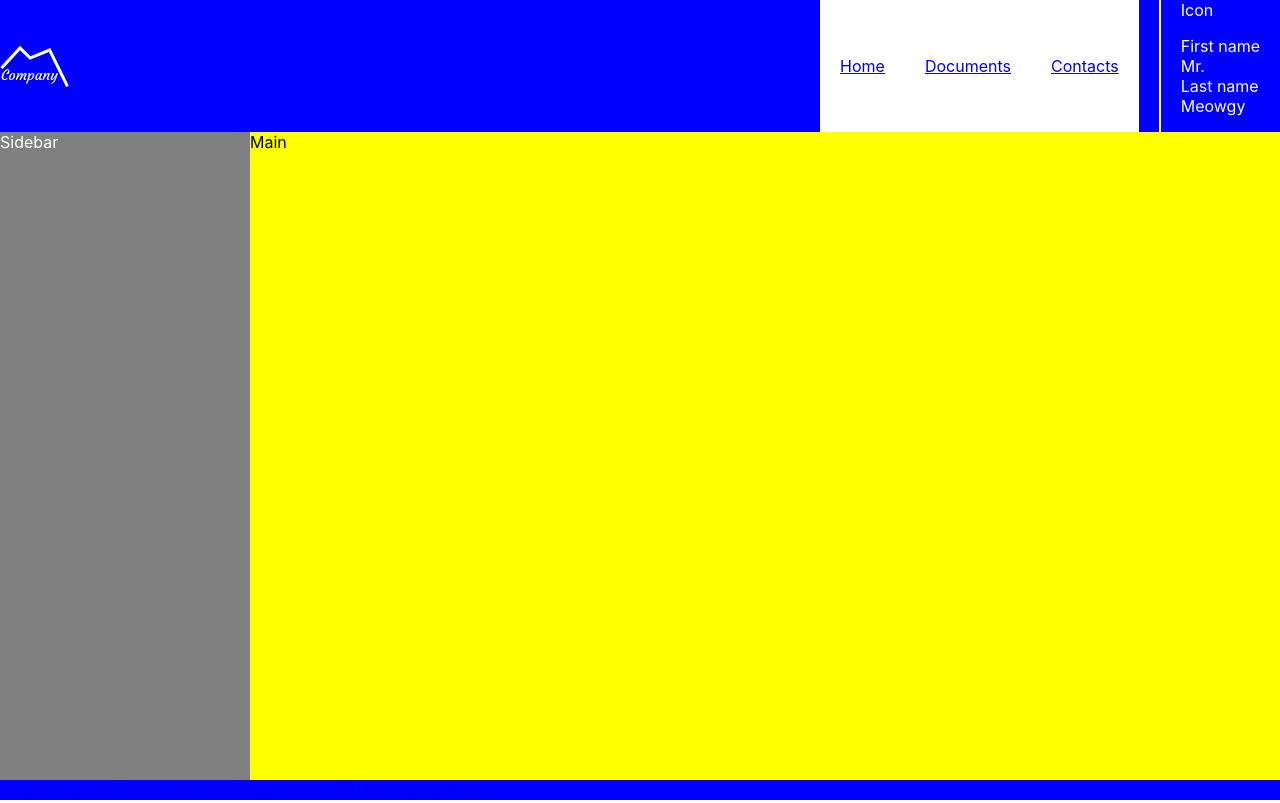
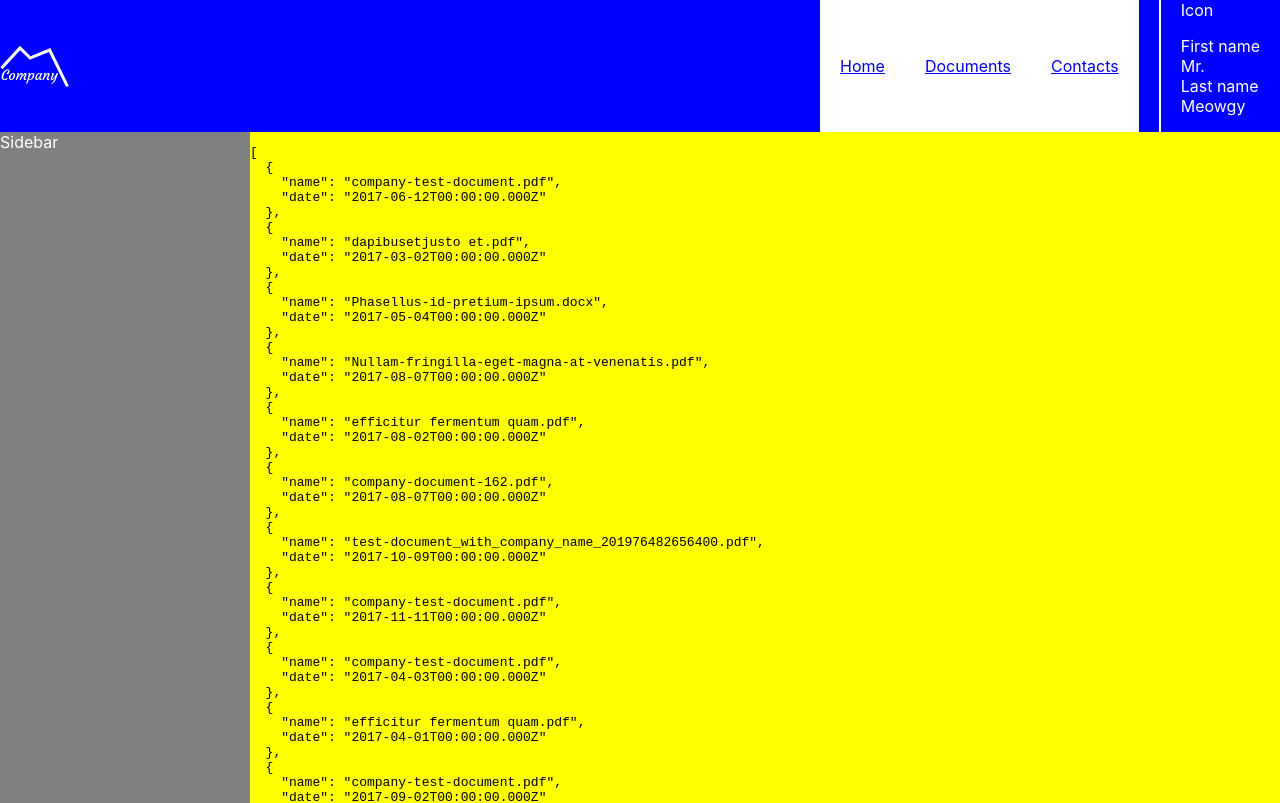
Before and after one commit to maurer2/x-change, a React (Create React App) app: page / in a window 1280 px wide. Shown: the top 803 px of the page. Built offline with nearby package versions, Linux system fonts and the light colour scheme.

Commit message:
Added data fetching

```diff
--- /dev/null
+++ b/public/data.json
@@ -0,0 +1,75 @@
+{
+  "documents": [{
+      "name": "company-test-document.pdf",
+      "date": "2017-06-12T00:00:00.000Z"
+  }, {
+      "name": "dapibusetjusto et.pdf",
+      "date": "2017-03-02T00:00:00.000Z"
+  }, {
+      "name": "Phasellus-id-pretium-ipsum.docx",
+      "date": "2017-05-04T00:00:00.000Z"
+  }, {
+      "name": "Nullam-fringilla-eget-magna-at-venenatis.pdf",
+      "date": "2017-08-07T00:00:00.000Z"
+  }, {
+      "name": "efficitur fermentum quam.pdf",
+      "date": "2017-08-02T00:00:00.000Z"
+  }, {
+      "name": "company-document-162.pdf",
+      "date": "2017-08-07T00:00:00.000Z"
+  }, {
+      "name": "test-document_with_company_name_201976482656400.pdf",
+      "date": "2017-10-09T00:00:00.000Z"
+  }, {
+      "name": "company-test-document.pdf",
+      "date": "2017-11-11T00:00:00.000Z"
+  }, {
+      "name": "company-test-document.pdf",
+      "date": "2017-04-03T00:00:00.000Z"
+  }, {
+      "name": "efficitur fermentum quam.pdf",
+      "date": "2017-04-01T00:00:00.000Z"
+  }, {
+      "name": "company-test-document.pdf",
+      "date": "2017-09-02T00:00:00.000Z"
+  }, {
+      "name": "company-test-document.jpg",
+      "date": "2017-08-12T00:00:00.000Z"
+  }, {
+      "name": "company-test-document.pdf",
+      "date": "2017-03-01T00:00:00.000Z"
+  }, {
+      "name": "company-test-document.pdf",
+      "date": "2017-08-06T00:00:00.000Z"
+  }, {
+      "name": "company-test-document.sdeggs",
+      "date": "2017-08-21T00:00:00.000Z"
+  }, {
+      "name": "efficitur fermentum quam.pdf",
+      "date": "2017-08-18T00:00:00.000Z"
+  }, {
+      "name": "company-test-document.pdf",
+      "date": "2017-05-01T00:00:00.000Z"
+  }, {
+      "name": "company-test-document.jpeg",
+      "date": "2017-03-01T00:00:00.000Z"
+  }, {
+      "name": "company-test-document.pdf",
+      "date": "2017-02-01T00:00:00.000Z"
+  }, {
+      "name": "rci_varius_natoque_penatibus.pdf",
+      "date": "2012-11-01T00:00:00.000Z"
+  }, {
+      "name": "venenatis.png",
+      "date": "2014-12-01T00:00:00.000Z"
+  }, {
+      "name": "Pellentesque.pdf",
+      "date": "2017-06-01T00:00:00.000Z"
+  }, {
+      "name": "company-test-document-with-longlonglong-name-2017.pdf",
+      "date": "2013-02-01T00:00:00.000Z"
+  }, {
+      "name": "Pellentesque sed aliquam justo.json",
+      "date": "2015-09-01T00:00:00.000Z"
+  }]
+}
--- a/src/components/App.js
+++ b/src/components/App.js
@@ -1,4 +1,4 @@
-import React from 'react';
+import React, { useState, useEffect } from 'react';
 // import logo from './logo.svg';
 import style from './App.module.scss';
 
@@ -7,13 +7,50 @@ import Sidebar from './Sidebar/Sidebar';
 import Main from './Main/Main';
 import Footer from './Footer/Footer';
 
+const fetchData = (url) => {
+  return fetch(url)
+    .then((response) => {
+      if (response.ok) {
+        let jsonResponse;
+
+        try {
+          jsonResponse = response.json();
+        } catch (e) {
+          return new Error(e);
+        }
+
+        return jsonResponse;
+      }
+
+      return new Error();
+    })
+    .catch((error) => {
+      console.log(error);
+    });
+};
+
 function App() {
+  const [data, setData] = useState({});
+  // const [isFetching, setIsFetching] = useState(false);
+
+  useEffect(() => {
+    fetchData('/data.json')
+      .then((responseData) => {
+        if (responseData === undefined) {
+          return;
+        }
+
+        const { documents } = responseData;
+        setData(documents);
+      });
+  }, []);
+
   return (
     <div className={style.app}>
       <Header />
       <div className={style.wrapper}>
         <Sidebar />
-        <Main />
+        <Main data={data} />
       </div>
       <Footer />
     </div>
--- a/src/components/Main/Main.js
+++ b/src/components/Main/Main.js
@@ -3,18 +3,19 @@ import React from 'react';
 
 import style from './Main.module.scss';
 
-const Main = () => {
-  const name = 'Main';
-
+const Main = ({ data }) => {
   return (
     <main className={style.main}>
-      {name}
+      <pre>
+        { JSON.stringify(data, null, 2) }
+      </pre>
     </main>
   );
 };
 
 /*
 Main.propTypes = {
+  data: PropTypes.object.isRequired,
 };
 */
 
```
